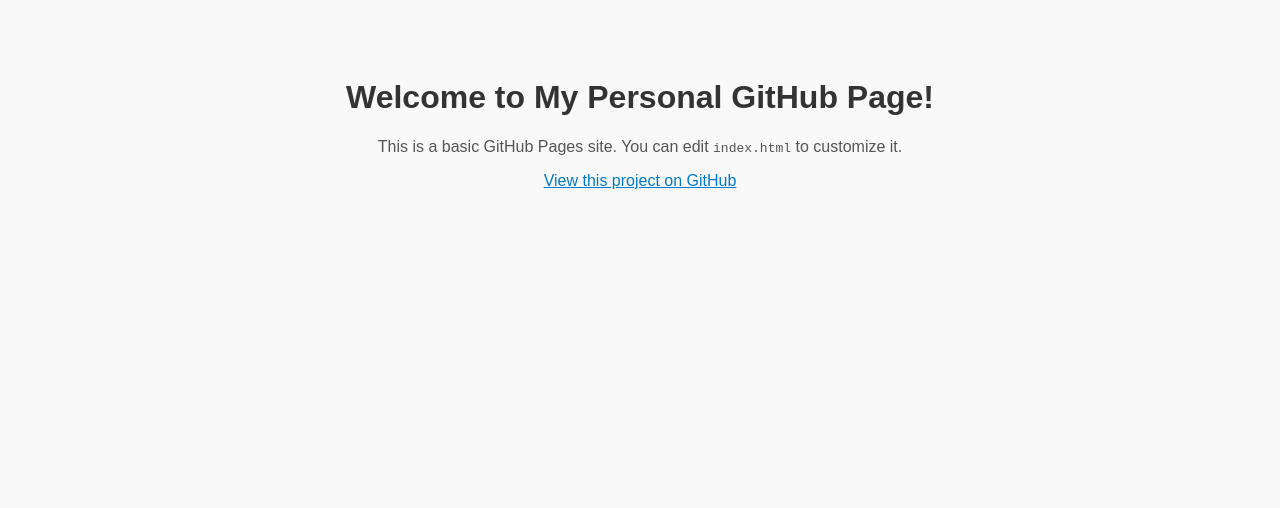
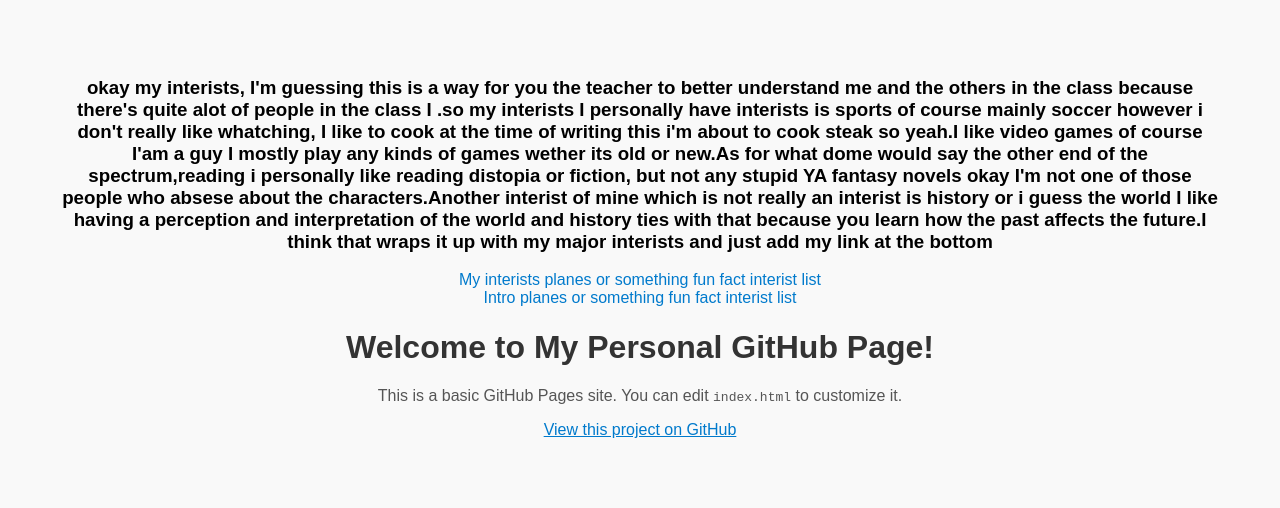
Before and after one commit to abupopcorn/Personalpager-abupopcorn-, a plain HTML site: page index.html in a window 1280 px wide. Drawn offline with Linux system fonts and the light colour scheme.

Commit message:
Update index.html

```diff
--- a/index.html
+++ b/index.html
@@ -1,9 +1,29 @@
 <!DOCTYPE html>
 <html lang="en">
 <head>
-    <meta charset="UTF-8">
-    <title>Welcome to abupopcorn's Personal Page</title>
-    <meta name="viewport" content="width=device-width, initial-scale=1.0">
+ <html>
+ <body>
+   <div class="luka">
+     <title>Intro</title>
+    <p><h3>okay my interists, I'm guessing this is a way for you the teacher to better understand me and the others in the class because there's quite alot of people in the class I .so my interists I personally have interists is sports of course mainly soccer however i don't really like whatching, I like to cook at the time of writing this i'm about to cook steak so yeah.I like video games of course I'am a guy I mostly play any kinds of games wether its old or new.As for what dome would say the other end of the spectrum,reading i personally like reading distopia or fiction, but not any stupid YA fantasy novels okay I'm not one of those people who absese about the characters.Another interist of mine which is not really an interist is history or i guess the world I like having a perception and interpretation of the world and history ties with that because you learn how the past affects the future.I think that wraps it up with my major interists and just add my link at the bottom </p>
+
+   </div>
+   <div class="bron">
+      <nav>
+    <a class=href="luka">My interists</a>
+ <a class=href="">planes or something</a>
+ <a class=href="">fun fact </a>
+ <a class=href="">interist list</a>
+     </nav>
+
+   </div
+
+  <nav>
+    <a>Intro</a>
+ <a>planes or something</a>
+ <a>fun fact </a>
+ <a>interist list</a>
+
     <style>
         body {
             font-family: Arial, sans-serif;
```
